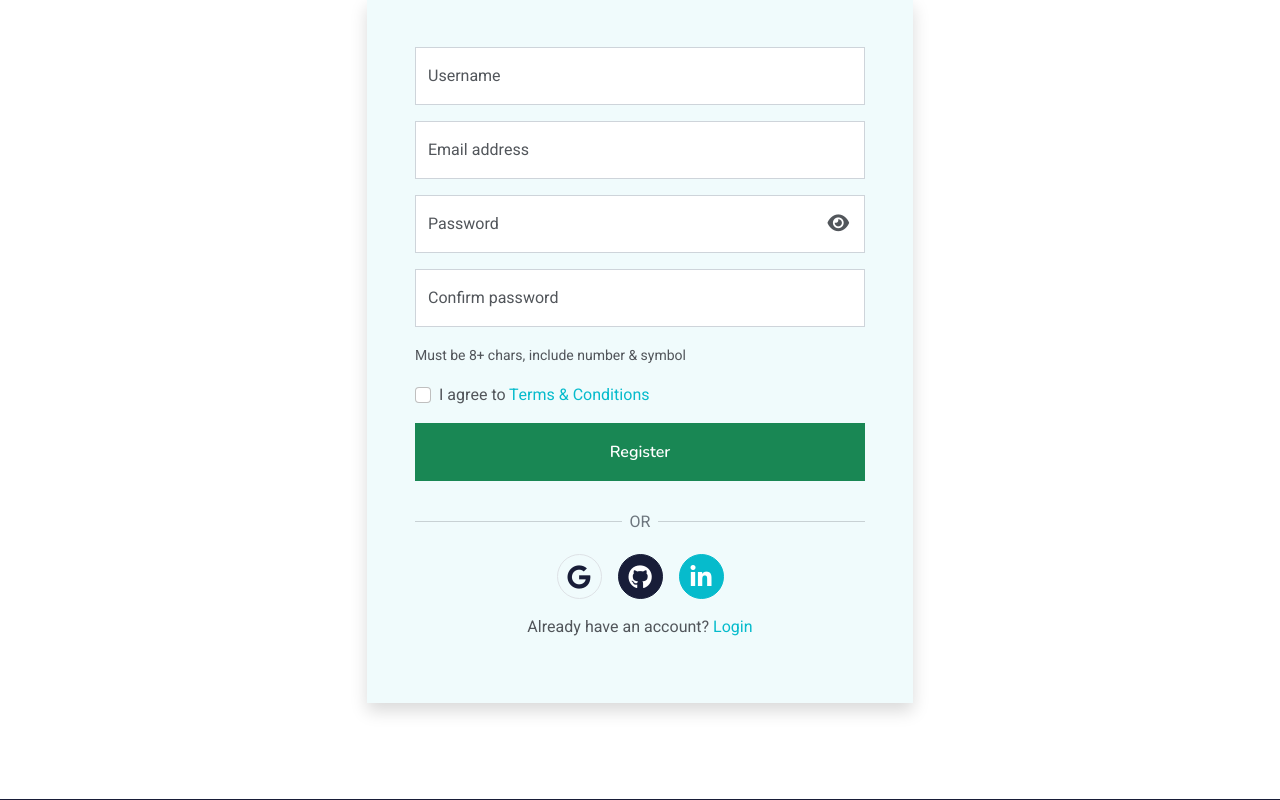
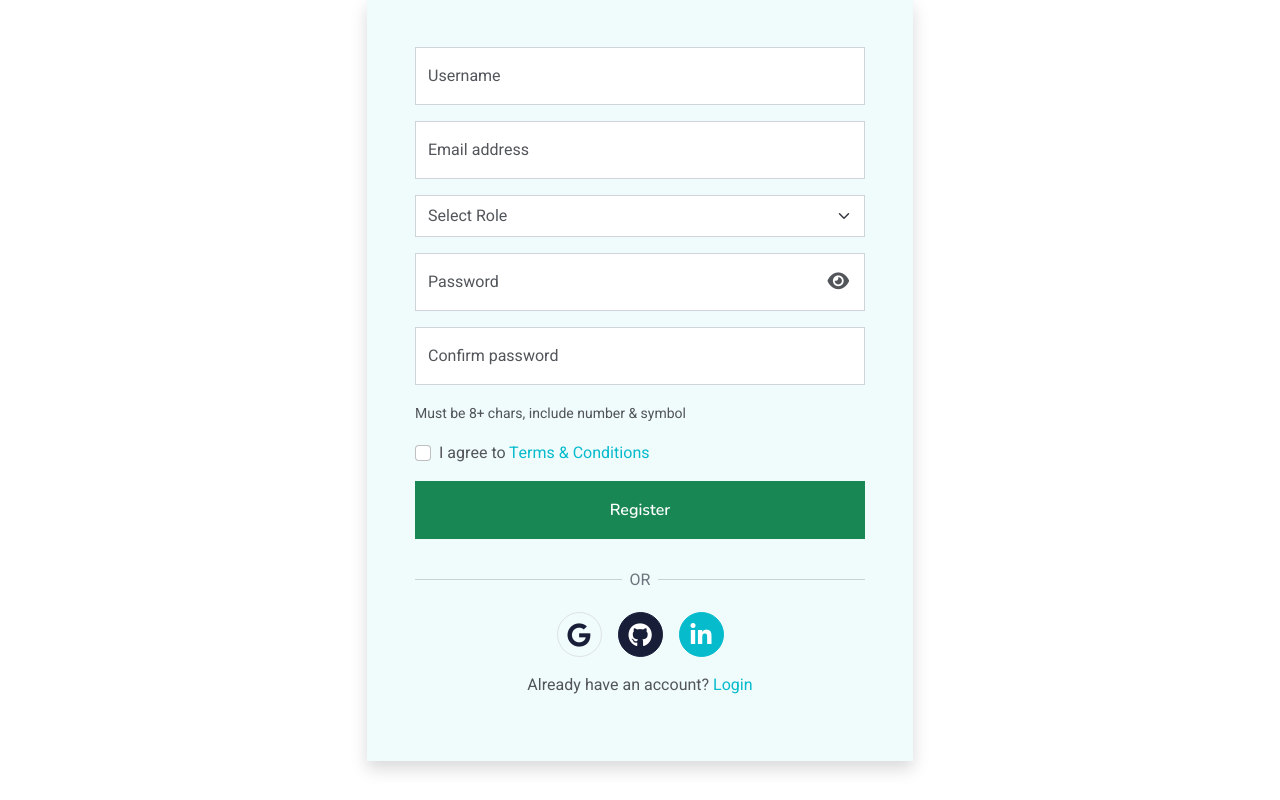
Before and after one commit to meghraj161920/codeshelf, a Django app: page /accounts/register/ in a window 1280 px wide. Shown: the part 231-1031 px from the top of the page. Run offline with Django 5.2, Linux system fonts and the light colour scheme; some libraries are stand-ins or nearby versions.

Commit message:
Role based auth implemented also template ui changes

```diff
--- a/accounts/forms.py
+++ b/accounts/forms.py
@@ -3,6 +3,19 @@ from django.contrib.auth.models import User
 from django.contrib.auth.password_validation import validate_password
 
 class RegisterForm(forms.ModelForm):
+    ROLE_CHOICES = [
+        ('', 'Select Role'),
+        ('customer', 'Customer'),
+        ('seller', 'Seller')
+    ]
+
+    role = forms.ChoiceField(
+        choices=ROLE_CHOICES,
+        widget=forms.Select(attrs={
+            'class': 'form-select form-control-lg'
+        })
+    )
+
     password = forms.CharField(
         widget=forms.PasswordInput(attrs={
             'class': 'form-control',
@@ -52,6 +65,12 @@ class RegisterForm(forms.ModelForm):
         validate_password(password)
         return password
 
+    def clean_role(self):
+        role = self.cleaned_data.get("role")
+        if not role:
+            raise forms.ValidationError("Please select a role")
+        return role
+
     def clean(self):
         cleaned_data = super().clean()
         p1 = cleaned_data.get("password")
--- a/accounts/models.py
+++ b/accounts/models.py
@@ -4,6 +4,12 @@ from django.db import models
 class Profile(models.Model):
     user = models.OneToOneField(User, on_delete=models.CASCADE)
 
+    ROLE_CHOICES = [
+        ('admin', 'Admin'),
+        ('customer', 'Customer'),
+        ('seller', 'Seller')
+    ]
+    role = models.CharField(max_length=10, choices=ROLE_CHOICES, default='customer')
     dob = models.DateField(null=True, blank=True)
     gender = models.CharField(max_length=10, choices=[
         ('male', 'Male'),
--- a/accounts/templates/accounts/login.html
+++ b/accounts/templates/accounts/login.html
@@ -23,7 +23,7 @@
 
                         {% if messages %}
                         {% for message in messages %}
-                        <div class="alert alert-danger">
+                        <div class="alert alert-success">
                             {{ message }}
                         </div>
                         {% endfor %}
--- a/accounts/templates/accounts/register.html
+++ b/accounts/templates/accounts/register.html
@@ -30,6 +30,10 @@
                         <div class="form-floating mb-3">
                             {{ form.email }}
                             <label>{{ form.email.label}}</label>
+                        </div>
+
+                        <div class="mb-3">
+                            {{ form.role }}
                         </div>
 
                         <div class="form-floating mb-3 position-relative">
--- a/accounts/urls.py
+++ b/accounts/urls.py
@@ -13,5 +13,5 @@ urlpatterns = [
     path('reviews/', views.reviews_view, name='reviews'),
     path('wishlist/', views.wishlist_view, name='wishlist'),
     path('payments/', views.payment_view, name='payments'),
-
+    path('seller_dashboard/', views.seller_dashboard, name='seller_dashboard'),
 ]
--- a/accounts/views.py
+++ b/accounts/views.py
@@ -5,6 +5,7 @@ from .forms import RegisterForm
 from .models import Profile
 from django.contrib.auth.decorators import login_required
 from django.contrib.auth.models import User
+from core.decorators import seller_required, customer_required
 
 
 def register_view(request):
@@ -15,7 +16,9 @@ def register_view(request):
             user = form.save(commit=False)
             user.set_password(form.cleaned_data['password'])
             user.save()
-
+            profile = user.profile
+            profile.role = form.cleaned_data['role']
+            profile.save()
             messages.success(request, "Account created successfully!")
             return redirect('login')
     else:
@@ -40,14 +43,22 @@ def login_view(request):
 
         if user:
             login(request, user)
-            return redirect("dashboard")
+            profile = user.profile
+
+            if user.is_superuser:
+                return redirect("/admin/")
+            elif profile.role == "seller":
+                return redirect("seller_dashboard")
+            else:
+                return redirect("dashboard")
+
         else:
             messages.error(request, "Invalid username/email or password")
 
     return render(request, "accounts/login.html")
 
 
-@login_required
+@customer_required
 def dashboard(request):
     profile = request.user.profile
 
@@ -84,6 +95,10 @@ def dashboard(request):
         "profile": profile
     })
 
+@seller_required
+def seller_dashboard(request):
+    return render(request, "accounts/seller_dashboard.html")
+
 
 def profile(request):
     return render(request, 'accounts/profile.html')
@@ -116,3 +131,8 @@ def reviews_view(request):
 
 def payment_view(request):
     return render(request, 'accounts/payments.html')
+
+
+# @seller_required
+# def upload_project(request):
+#     return render(request, 'projects/upload.html')
```
Also changed, not shown: accounts/templates/accounts/seller_dashboard.html (added, +14 -0 lines), core/decorators.py (added, +22 -0 lines), accounts/migrations/0003_profile_role.py (added), db.sqlite3.
